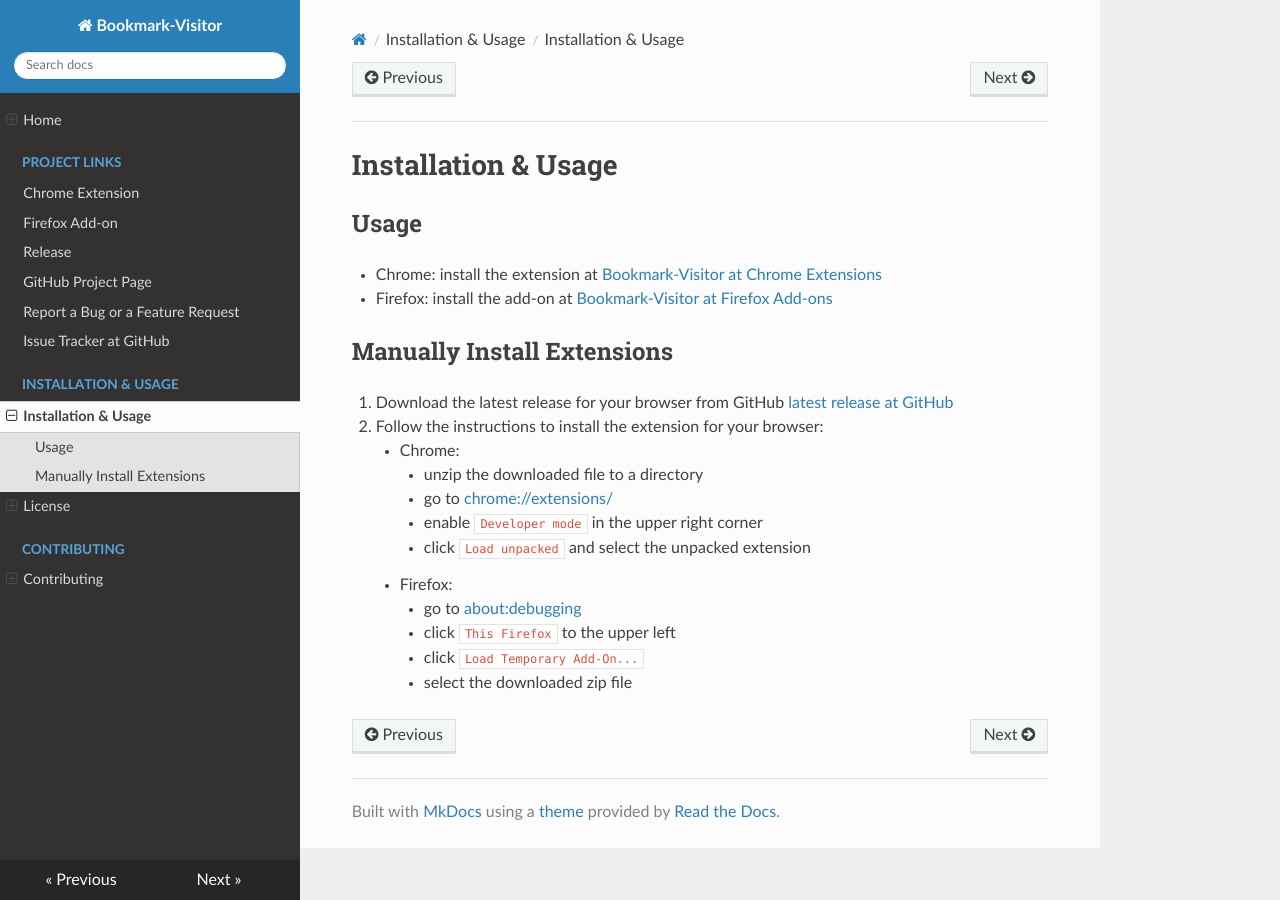
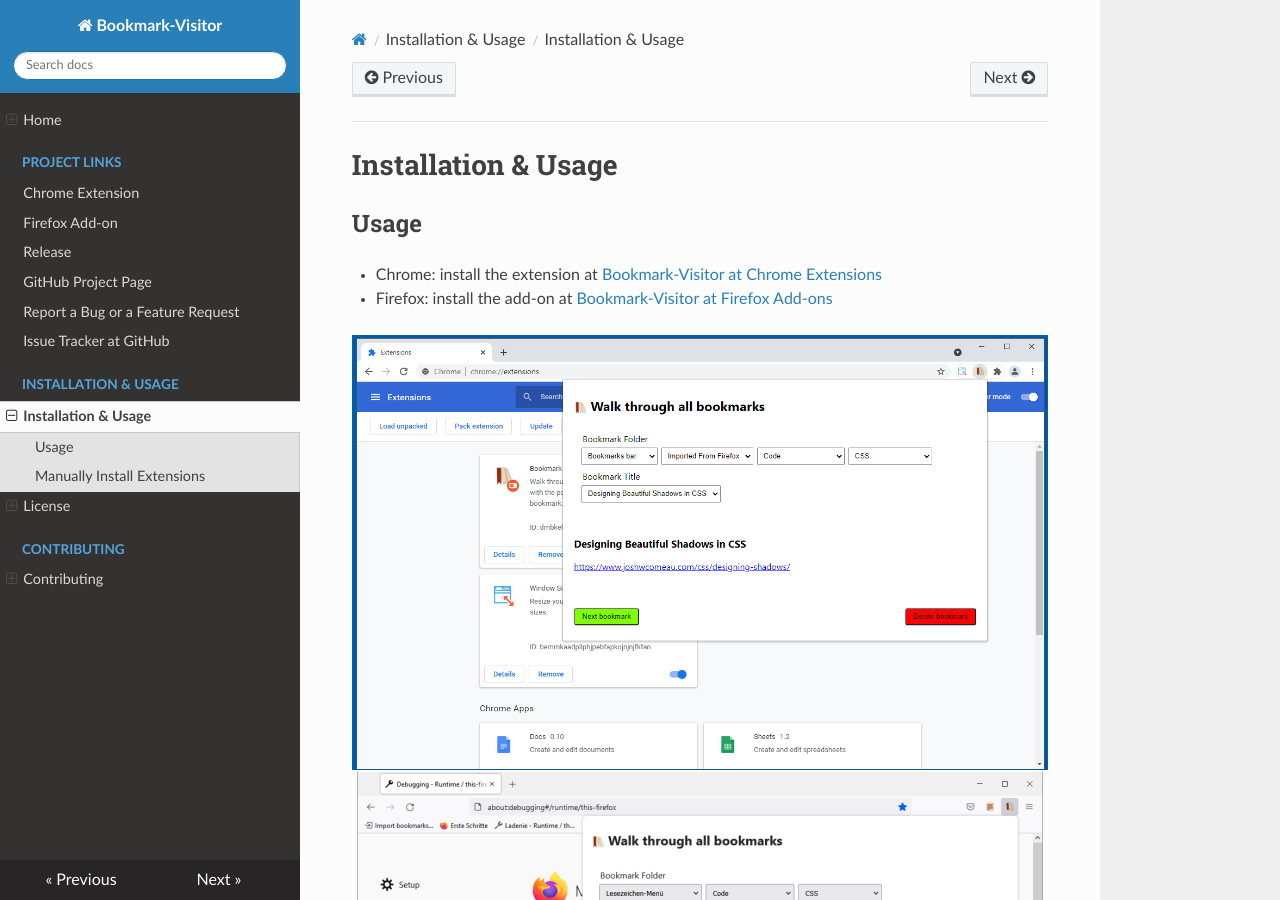
Before and after one commit to Release-Candidate/Bookmark-Visitor, an MkDocs documentation site: the page built from docs/usage.md, in a window 1280 px wide and 900 px high. Built offline with MkDocs 1.6.1, drawn with Linux system fonts in a browser that asks for light colours; nearby versions of some CDN libraries.

Commit message:
Add screenshots

```diff
--- a/docs/usage.md
+++ b/docs/usage.md
@@ -4,6 +4,9 @@
 
 - Chrome: install the extension at [Bookmark-Visitor at Chrome Extensions](https://chrome.google.com/webstore/detail/bookmark-visitor/jhbibokejcdmofiiiakbobcpeefjeoeb)
 - Firefox: install the add-on at [Bookmark-Visitor at Firefox Add-ons](https://addons.mozilla.org/en-US/firefox/addon/bookmark-visitor/)
+
+![Screenshot of the English Version of the Chrome Extension](./images/screenshot_chrome_en.png)
+![Screenshot of the English Version of the Firefox Add-on](./images/screenshot_firefox_en.png)
 
 ## Manually Install Extensions
 
```
Also changed, not shown: README.md (+3 -0 lines), docs/images/screenshot_chrome_en.png (added), docs/images/screenshot_firefox_en.png (added).
